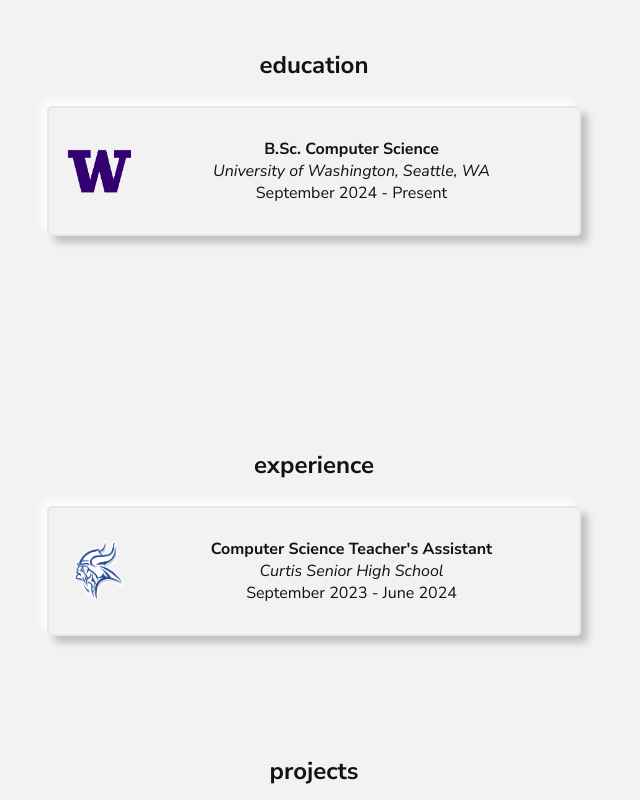
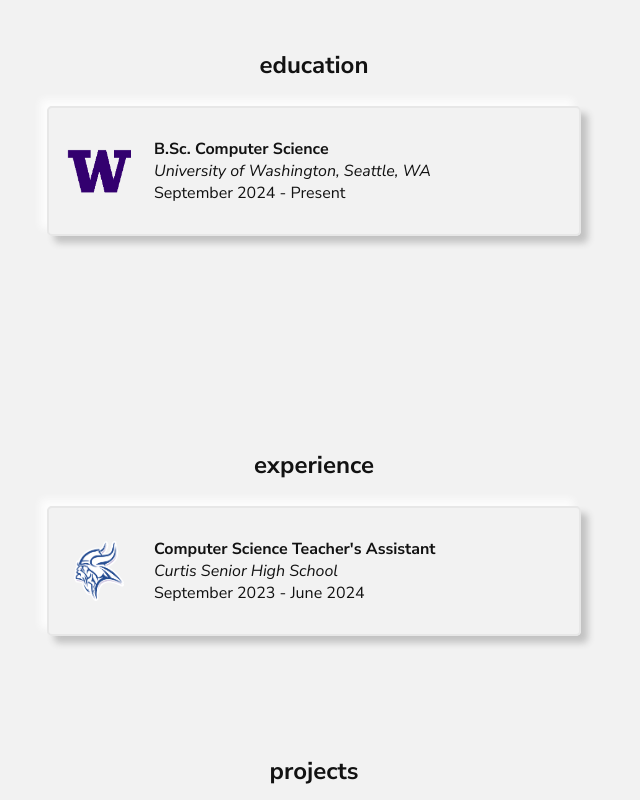
Before and after one commit to danielkshin/danielkshin.github.io, a React (Vite) app: page / in a window 1280 px wide. Shown: the part 860-1660 px from the top of the page, without its empty margins (326-966 px from the left). Built offline with nearby package versions, Linux system fonts and the light colour scheme.

Commit message:
Fix text alignment for about

```diff
--- a/src/App.css
+++ b/src/App.css
@@ -84,7 +84,7 @@ section {
   flex-direction: column;
 }
 
-section p {
+#about p {
   width: 550px;
   text-align: center;
 }
```
